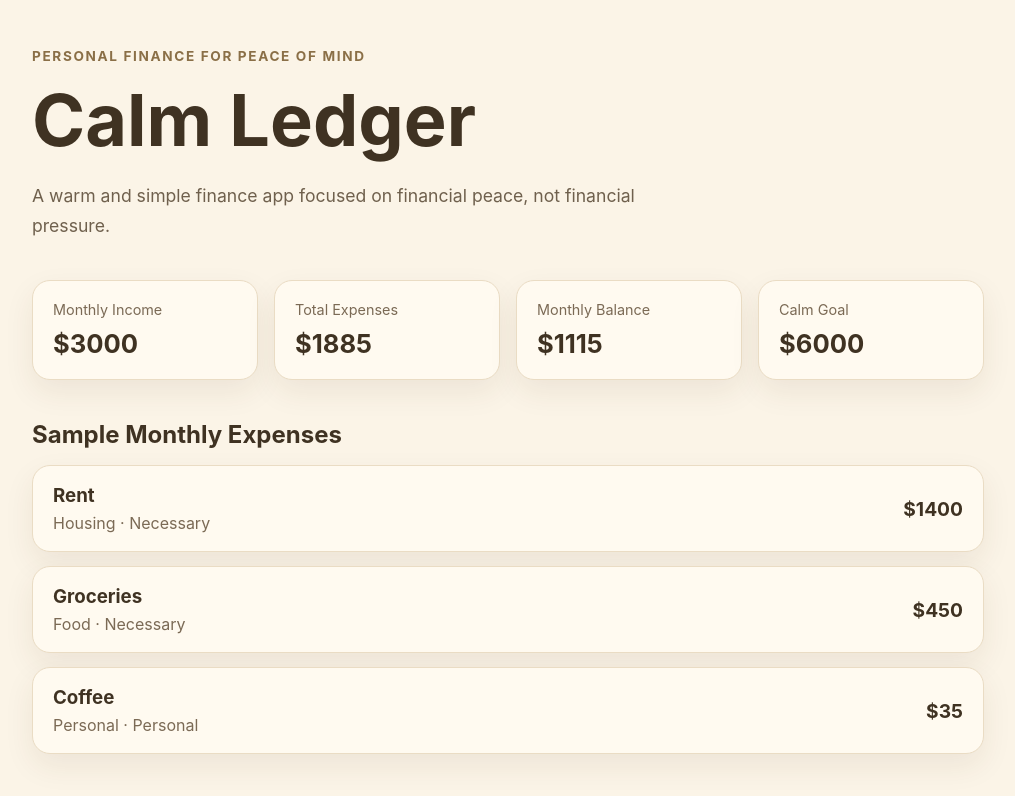
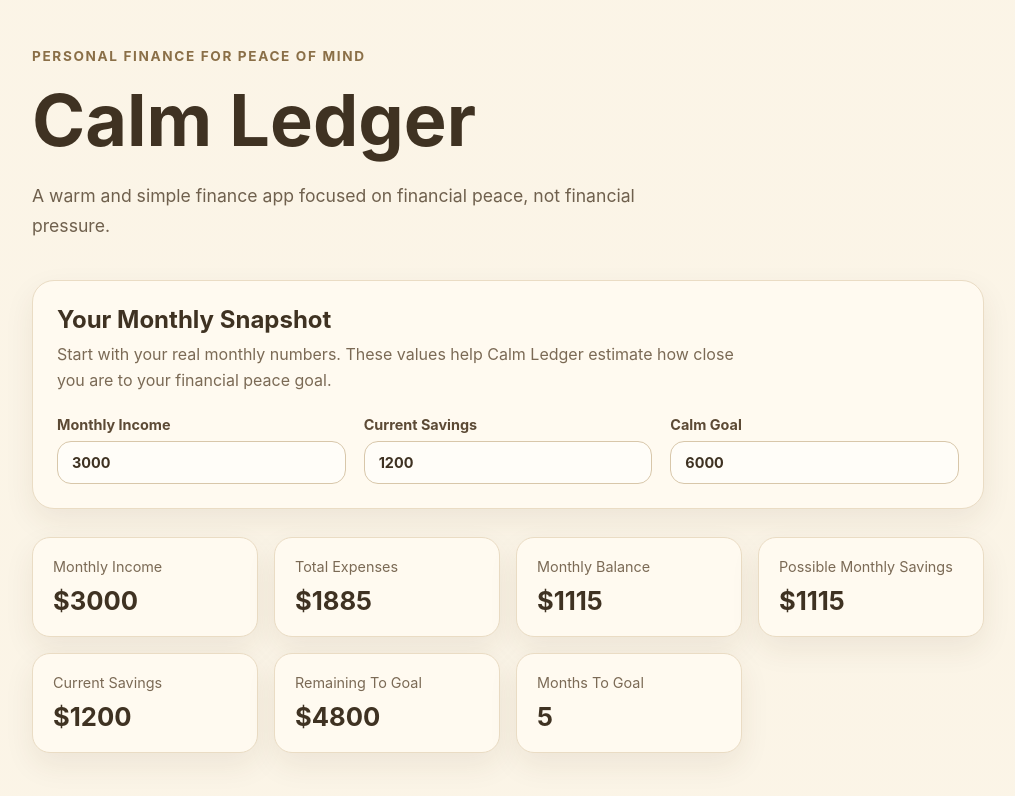
Before and after one commit to NachoColazo/calm-ledger, a React (Vite) app: page / in a window 1280 px wide. Shown: the top 796 px of the page, without its empty margins (132-1147 px from the left). Built offline with nearby package versions, Linux system fonts and the light colour scheme.

Commit message:
Improve financial input handling

```diff
--- a/src/App.css
+++ b/src/App.css
@@ -33,7 +33,7 @@ h1 {
 
 .summary-grid {
   display: grid;
-  grid-template-columns: repeat(4, 1fr);
+  grid-template-columns: repeat(auto-fit, minmax(180px, 1fr));
   gap: 16px;
   margin-bottom: 40px;
 }
@@ -95,9 +95,68 @@ h1 {
   font-size: 1.2rem;
 }
 
+.input-section {
+  margin-bottom: 28px;
+}
+
+.form-card {
+  background: #fffaf0;
+  border: 1px solid #eadcc4;
+  border-radius: 22px;
+  padding: 24px;
+  box-shadow: 0 12px 30px rgba(77, 57, 30, 0.08);
+}
+
+.form-card h2 {
+  margin: 0 0 8px;
+  color: #3f3222;
+}
+
+.form-card p {
+  margin: 0 0 22px;
+  color: #7b6a55;
+  line-height: 1.6;
+  max-width: 680px;
+}
+
+.form-grid {
+  display: grid;
+  grid-template-columns: repeat(3, 1fr);
+  gap: 18px;
+}
+
+.form-grid label {
+  display: grid;
+  gap: 8px;
+  color: #5c4a35;
+  font-weight: 700;
+  font-size: 0.9rem;
+}
+
+.form-grid input {
+  width: 100%;
+  border: 1px solid #d8c7aa;
+  border-radius: 14px;
+  padding: 12px 14px;
+  background: #fffdf8;
+  color: #3f3222;
+  outline: none;
+}
+
+.form-grid input:focus {
+  border-color: #a8844f;
+  box-shadow: 0 0 0 3px rgba(168, 132, 79, 0.16);
+}
+
 @media (max-width: 800px) {
   .summary-grid {
     grid-template-columns: repeat(2, 1fr);
+  }
+}
+
+@media (max-width: 700px) {
+  .form-grid {
+    grid-template-columns: 1fr;
   }
 }
 
--- a/src/App.tsx
+++ b/src/App.tsx
@@ -1,3 +1,4 @@
+import { useState } from "react";
 import "./App.css";
 import type { FinanceData } from "./types";
 
@@ -33,11 +34,52 @@ const initialData: FinanceData = {
 };
 
 function App() {
-  const totalExpenses = initialData.expenses.reduce((total, expense) => {
+  const [financeData, setFinanceData] = useState<FinanceData>(initialData);
+
+  const totalExpenses = financeData.expenses.reduce((total, expense) => {
     return total + expense.amount;
   }, 0);
 
-  const monthlyBalance = initialData.monthlyIncome - totalExpenses;
+  const monthlyBalance = financeData.monthlyIncome - totalExpenses;
+
+  const monthlySavingsPotential = Math.max(monthlyBalance, 0);
+
+  const remainingToGoal = Math.max(
+    financeData.goal.calmGoal - financeData.goal.currentSavings,
+    0,
+  );
+
+  const monthsToGoal =
+    monthlySavingsPotential > 0
+      ? Math.ceil(remainingToGoal / monthlySavingsPotential)
+      : null;
+
+  function handleMonthlyIncomeChange(value: string) {
+    setFinanceData({
+      ...financeData,
+      monthlyIncome: Number(value),
+    });
+  }
+
+  function handleCurrentSavingsChange(value: string) {
+    setFinanceData({
+      ...financeData,
+      goal: {
+        ...financeData.goal,
+        currentSavings: Number(value),
+      },
+    });
+  }
+
+  function handleCalmGoalChange(value: string) {
+    setFinanceData({
+      ...financeData,
+      goal: {
+        ...financeData.goal,
+        calmGoal: Number(value),
+      },
+    });
+  }
 
   return (
     <main className="app">
@@ -50,10 +92,71 @@ function App() {
         </p>
       </section>
 
+      <section className="input-section">
+        <article className="form-card">
+          <h2>Your Monthly Snapshot</h2>
+          <p>
+            Start with your real monthly numbers. These values help Calm Ledger
+            estimate how close you are to your financial peace goal.
+          </p>
+
+          <div className="form-grid">
+            <label>
+              Monthly Income
+              <input
+                type="number"
+                min="0"
+                placeholder="3000"
+                value={
+                  financeData.monthlyIncome === 0
+                    ? ""
+                    : financeData.monthlyIncome
+                }
+                onChange={(event) =>
+                  handleMonthlyIncomeChange(event.target.value)
+                }
+              />
+            </label>
+
+            <label>
+              Current Savings
+              <input
+                type="number"
+                min="0"
+                placeholder="1200"
+                value={
+                  financeData.goal.currentSavings === 0
+                    ? ""
+                    : financeData.goal.currentSavings
+                }
+                onChange={(event) =>
+                  handleCurrentSavingsChange(event.target.value)
+                }
+              />
+            </label>
+
+            <label>
+              Calm Goal
+              <input
+                type="number"
+                min="0"
+                placeholder="6000"
+                value={
+                  financeData.goal.calmGoal === 0
+                    ? ""
+                    : financeData.goal.calmGoal
+                }
+                onChange={(event) => handleCalmGoalChange(event.target.value)}
+              />
+            </label>
+          </div>
+        </article>
+      </section>
+
       <section className="summary-grid">
         <article className="summary-card">
           <span>Monthly Income</span>
-          <strong>${initialData.monthlyIncome}</strong>
+          <strong>${financeData.monthlyIncome}</strong>
         </article>
 
         <article className="summary-card">
@@ -67,8 +170,23 @@ function App() {
         </article>
 
         <article className="summary-card">
-          <span>Calm Goal</span>
-          <strong>${initialData.goal.calmGoal}</strong>
+          <span>Possible Monthly Savings</span>
+          <strong>${monthlySavingsPotential}</strong>
+        </article>
+
+        <article className="summary-card">
+          <span>Current Savings</span>
+          <strong>${financeData.goal.currentSavings}</strong>
+        </article>
+
+        <article className="summary-card">
+          <span>Remaining To Goal</span>
+          <strong>${remainingToGoal}</strong>
+        </article>
+
+        <article className="summary-card">
+          <span>Months To Goal</span>
+          <strong>{monthsToGoal === null ? "—" : monthsToGoal}</strong>
         </article>
       </section>
 
@@ -76,7 +194,7 @@ function App() {
         <h2>Sample Monthly Expenses</h2>
 
         <div className="expense-list">
-          {initialData.expenses.map((expense) => (
+          {financeData.expenses.map((expense) => (
             <article className="expense-card" key={expense.id}>
               <div>
                 <h3>{expense.name}</h3>
```
